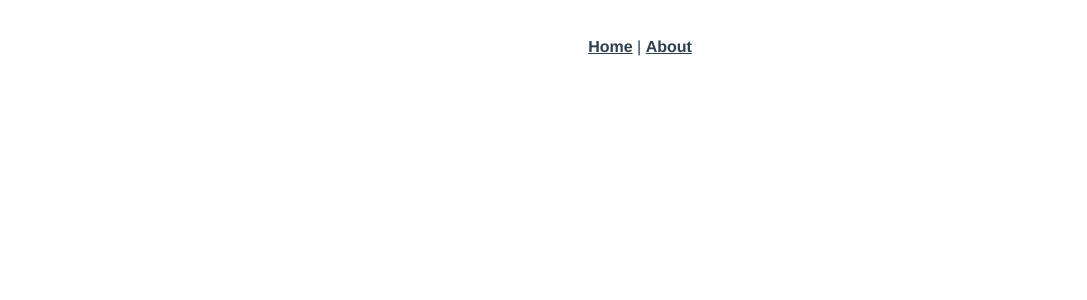
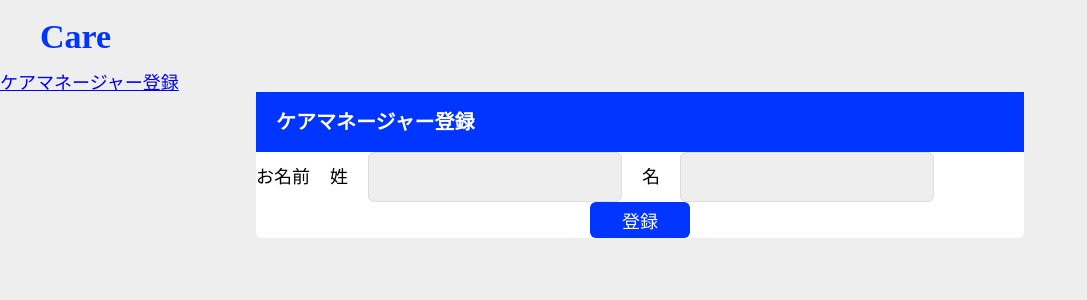
Before and after one commit to aquarius1905/care-frontend, a Vue app: page /care-manager/register in a window 1280 px wide. Shown: the top 300 px of the page, without its empty margins (0-1087 px from the left). Built offline with nearby package versions, Linux system fonts and the light colour scheme.

Commit message:
first-commit

```diff
--- a/package.json
+++ b/package.json
@@ -8,6 +8,7 @@
     "lint": "vue-cli-service lint"
   },
   "dependencies": {
+    "axios": "^0.27.2",
     "core-js": "^3.8.3",
     "vue": "^2.6.14",
     "vue-router": "^3.5.1",
--- a/src/App.vue
+++ b/src/App.vue
@@ -1,32 +1,21 @@
 <template>
   <div id="app">
+    <CommonHeader></CommonHeader>
     <nav>
-      <router-link to="/">Home</router-link> |
-      <router-link to="/about">About</router-link>
+      <router-link to="/care-manager/register">ケアマネージャー登録</router-link>
     </nav>
-    <router-view/>
+    <router-view />
   </div>
 </template>
 
+<script>
+import CommonHeader from "./components/CommonHeader";
+export default {
+  components: { CommonHeader }
+};
+</script>
+
 <style>
-#app {
-  font-family: Avenir, Helvetica, Arial, sans-serif;
-  -webkit-font-smoothing: antialiased;
-  -moz-osx-font-smoothing: grayscale;
-  text-align: center;
-  color: #2c3e50;
-}
-
-nav {
-  padding: 30px;
-}
-
-nav a {
-  font-weight: bold;
-  color: #2c3e50;
-}
-
-nav a.router-link-exact-active {
-  color: #42b983;
-}
+@import "./css/reset.css";
+@import "./css/common.css";
 </style>
--- /dev/null
+++ b/src/components/CommonHeader.vue
@@ -0,0 +1,18 @@
+<template>
+  <div id="header">
+    <h1 class="ttl">Care</h1>
+  </div>
+</template>
+
+<style>
+#header {
+  width: 90%;
+}
+.ttl {
+  color: #0034ff;
+  font-weight: bold;
+  font-size: 34px;
+  margin-left: 20px;
+  padding: 20px;
+}
+</style>
--- a/src/components/HelloWorld.vue
+++ /dev/null
@@ -1,60 +0,0 @@
-<template>
-  <div class="hello">
-    <h1>{{ msg }}</h1>
-    <p>
-      For a guide and recipes on how to configure / customize this project,<br>
-      check out the
-      <a href="https://cli.vuejs.org" target="_blank" rel="noopener">vue-cli documentation</a>.
-    </p>
-    <h3>Installed CLI Plugins</h3>
-    <ul>
-      <li><a href="https://github.com/vuejs/vue-cli/tree/dev/packages/%40vue/cli-plugin-babel" target="_blank" rel="noopener">babel</a></li>
-      <li><a href="https://github.com/vuejs/vue-cli/tree/dev/packages/%40vue/cli-plugin-router" target="_blank" rel="noopener">router</a></li>
-      <li><a href="https://github.com/vuejs/vue-cli/tree/dev/packages/%40vue/cli-plugin-vuex" target="_blank" rel="noopener">vuex</a></li>
-      <li><a href="https://github.com/vuejs/vue-cli/tree/dev/packages/%40vue/cli-plugin-eslint" target="_blank" rel="noopener">eslint</a></li>
-    </ul>
-    <h3>Essential Links</h3>
-    <ul>
-      <li><a href="https://vuejs.org" target="_blank" rel="noopener">Core Docs</a></li>
-      <li><a href="https://forum.vuejs.org" target="_blank" rel="noopener">Forum</a></li>
-      <li><a href="https://chat.vuejs.org" target="_blank" rel="noopener">Community Chat</a></li>
-      <li><a href="https://twitter.com/vuejs" target="_blank" rel="noopener">Twitter</a></li>
-      <li><a href="https://news.vuejs.org" target="_blank" rel="noopener">News</a></li>
-    </ul>
-    <h3>Ecosystem</h3>
-    <ul>
-      <li><a href="https://router.vuejs.org" target="_blank" rel="noopener">vue-router</a></li>
-      <li><a href="https://vuex.vuejs.org" target="_blank" rel="noopener">vuex</a></li>
-      <li><a href="https://github.com/vuejs/vue-devtools#vue-devtools" target="_blank" rel="noopener">vue-devtools</a></li>
-      <li><a href="https://vue-loader.vuejs.org" target="_blank" rel="noopener">vue-loader</a></li>
-      <li><a href="https://github.com/vuejs/awesome-vue" target="_blank" rel="noopener">awesome-vue</a></li>
-    </ul>
-  </div>
-</template>
-
-<script>
-export default {
-  name: 'HelloWorld',
-  props: {
-    msg: String
-  }
-}
-</script>
-
-<!-- Add "scoped" attribute to limit CSS to this component only -->
-<style scoped>
-h3 {
-  margin: 40px 0 0;
-}
-ul {
-  list-style-type: none;
-  padding: 0;
-}
-li {
-  display: inline-block;
-  margin: 0 10px;
-}
-a {
-  color: #42b983;
-}
-</style>
--- /dev/null
+++ b/src/css/common.css
@@ -0,0 +1,4 @@
+body {
+  background-color: #eee;
+  font-size: 18px;
+}
--- /dev/null
+++ b/src/css/reset.css
@@ -0,0 +1,165 @@
+html,
+body,
+div,
+span,
+object,
+iframe,
+h1,
+h2,
+h3,
+h4,
+h5,
+h6,
+p,
+blockquote,
+pre,
+abbr,
+address,
+cite,
+code,
+del,
+dfn,
+em,
+img,
+ins,
+kbd,
+q,
+samp,
+small,
+strong,
+sub,
+sup,
+var,
+b,
+i,
+dl,
+dt,
+dd,
+ol,
+ul,
+li,
+fieldset,
+form,
+label,
+legend,
+table,
+caption,
+tbody,
+tfoot,
+thead,
+tr,
+th,
+td,
+article,
+aside,
+canvas,
+details,
+figcaption,
+figure,
+footer,
+header,
+hgroup,
+menu,
+nav,
+section,
+summary,
+time,
+mark,
+audio,
+video {
+  margin: 0;
+  padding: 0;
+  border: 0;
+  outline: 0;
+  font-size: 100%;
+  vertical-align: baseline;
+  background: transparent;
+}
+
+body {
+  line-height: 1;
+}
+
+article,
+aside,
+details,
+figcaption,
+figure,
+footer,
+header,
+hgroup,
+menu,
+nav,
+section {
+  display: block;
+}
+
+nav ul {
+  list-style: none;
+}
+
+blockquote,
+q {
+  quotes: none;
+}
+
+blockquote:before,
+blockquote:after,
+q:before,
+q:after {
+  content: '';
+  content: none;
+}
+
+a {
+  margin: 0;
+  padding: 0;
+  font-size: 100%;
+  vertical-align: baseline;
+  background: transparent;
+}
+
+/* change colours to suit your needs */
+ins {
+  background-color: #ff9;
+  color: #000;
+  text-decoration: none;
+}
+
+/* change colours to suit your needs */
+mark {
+  background-color: #ff9;
+  color: #000;
+  font-style: italic;
+  font-weight: bold;
+}
+
+del {
+  text-decoration: line-through;
+}
+
+abbr[title],
+dfn[title] {
+  border-bottom: 1px dotted;
+  cursor: help;
+}
+
+table {
+  border-collapse: collapse;
+  border-spacing: 0;
+}
+
+/* change border colour to suit your needs */
+hr {
+  display: block;
+  height: 1px;
+  border: 0;
+  border-top: 1px solid #cccccc;
+  margin: 1em 0;
+  padding: 0;
+}
+
+input,
+select {
+  vertical-align: middle;
+}
--- a/src/router/index.js
+++ b/src/router/index.js
@@ -1,6 +1,7 @@
 import Vue from 'vue'
 import VueRouter from 'vue-router'
 import HomeView from '../views/HomeView.vue'
+import CareManagerRegisterationView from '../views/CareManagerRegisterationView.vue'
 
 Vue.use(VueRouter)
 
@@ -11,12 +12,9 @@ const routes = [
     component: HomeView
   },
   {
-    path: '/about',
-    name: 'about',
-    // route level code-splitting
-    // this generates a separate chunk (about.[hash].js) for this route
-    // which is lazy-loaded when the route is visited.
-    component: () => import(/* webpackChunkName: "about" */ '../views/AboutView.vue')
+    path: '/care-manager/register',
+    name: 'care_manager_register',
+    component: CareManagerRegisterationView
   }
 ]
 
--- a/src/views/AboutView.vue
+++ /dev/null
@@ -1,5 +0,0 @@
-<template>
-  <div class="about">
-    <h1>This is an about page</h1>
-  </div>
-</template>
--- /dev/null
+++ b/src/views/CareManagerRegisterationView.vue
@@ -0,0 +1,82 @@
+<template>
+  <div class="care-manager-registration">
+    <div class="care-manager-registration-form">
+      <h2 class="form-ttl">ケアマネージャー登録</h2>
+      <div class="form-content">
+        <div class="form-item">
+          <label>お名前</label>
+          <div class="form-item-input">
+            <label for="first_name">姓</label>
+            <input type="text" id="first_name" class="input-form" v-model="first_name" required>
+          </div>
+          <div class="form-item-input">
+            <label for="last_name">名</label>
+            <input type="text" id="last_name" class="input-form" v-model="last_name" required>
+          </div>
+        </div>
+      </div>
+      <div class="form-btn-wrap">
+        <button class="register-btn">登録</button>
+      </div>
+    </div>
+  </div>
+</template>
+
+<script>
+export default {
+  data() {
+    return {
+      first_name: null,
+      last_name: null,
+    }
+  }
+}
+</script>
+<style scoped>
+.form-ttl {
+  color: #fff;
+  background-color: #0034ff;
+  font-size: 20px;
+  padding: 20px;
+}
+.care-manager-registration {
+  background-color: #eee;
+}
+.care-manager-registration-form {
+  background-color: #fff;
+  width: 60%;
+  margin: 0 auto;
+  border-radius: 6px;
+}
+.form-item {
+  display: flex;
+  align-items: center;
+}
+.form-item-input {
+  display: flex;
+  align-items: center;
+  margin-left: 20px;
+}
+.input-form {
+  border: 1px solid #ddd;
+  border-radius: 6px;
+  margin-left: 20px;
+  padding: 0 10px;
+  height: 48px;
+  width: 100%;
+  background: #eee;
+  font-size: 18px;
+}
+.form-btn-wrap {
+  text-align: center;
+}
+.register-btn {
+  color: #fff;
+  background-color: #0034ff;
+  border: none;
+  padding: 5px 0;
+  width: 100px;
+  font-size: 18px;
+  border-radius: 6px;
+}
+</style>
--- a/src/views/HomeView.vue
+++ b/src/views/HomeView.vue
@@ -1,18 +1,14 @@
 <template>
   <div class="home">
-    <img alt="Vue logo" src="../assets/logo.png">
-    <HelloWorld msg="Welcome to Your Vue.js App"/>
   </div>
 </template>
 
 <script>
 // @ is an alias to /src
-import HelloWorld from '@/components/HelloWorld.vue'
 
 export default {
   name: 'HomeView',
   components: {
-    HelloWorld
   }
 }
 </script>
```
Also changed, not shown: src/assets/logo.png (deleted), 1 other file (tests, documents, lock files or other folders).
